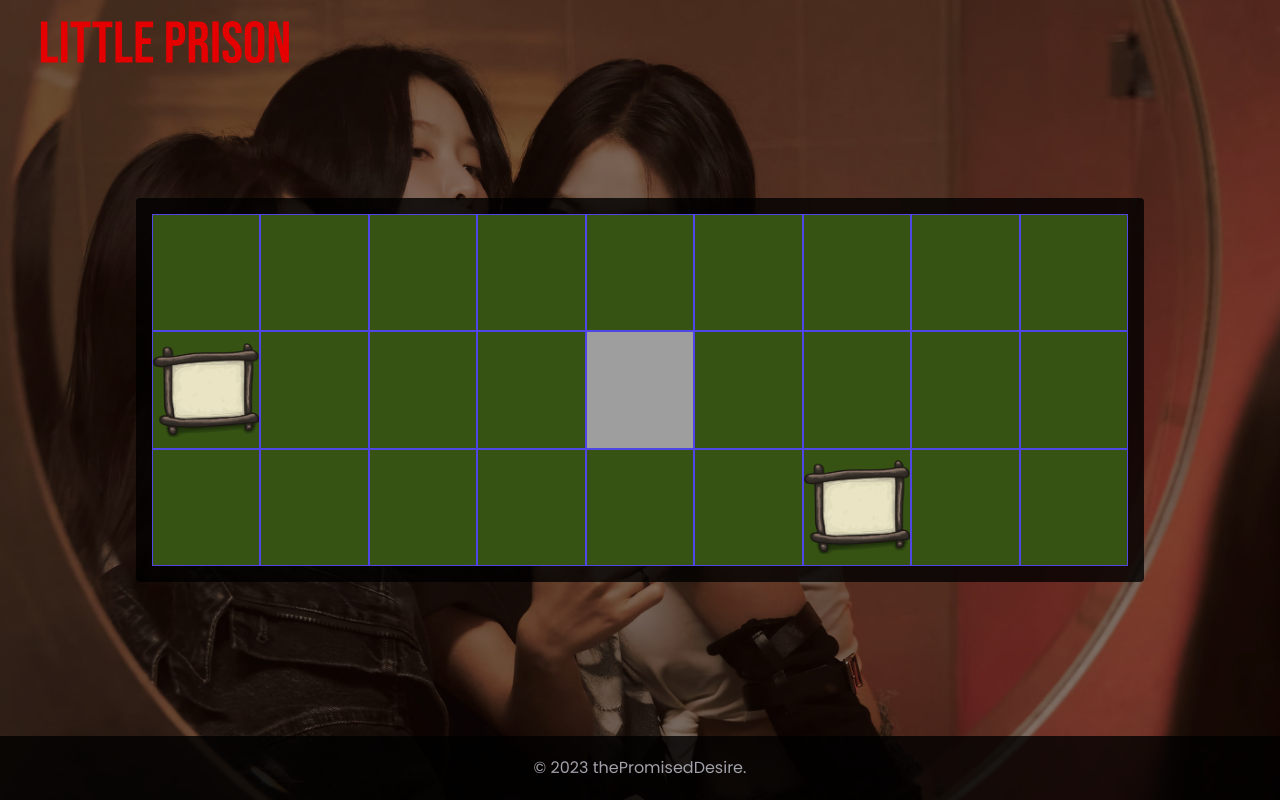
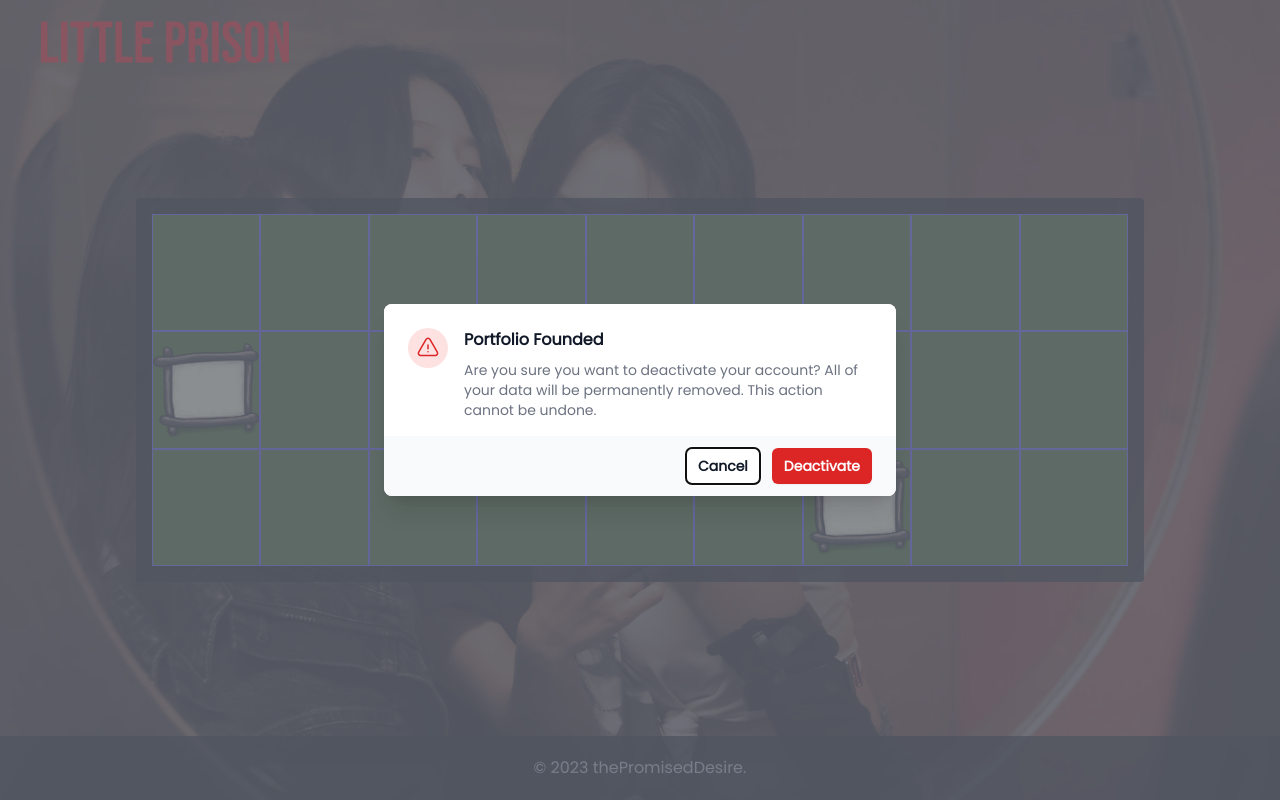
Before and after one commit to daffavcd/MyLittlePrison, a Next.js app: page / in a window 1280 px wide. Built offline with nearby package versions, Linux system fonts and the light colour scheme; grey boxes are pictures that could not be loaded.

Commit message:
portfolio found modal

```diff
--- a/package.json
+++ b/package.json
@@ -9,6 +9,8 @@
     "lint": "next lint"
   },
   "dependencies": {
+    "@headlessui/react": "^1.7.17",
+    "@heroicons/react": "^2.0.18",
     "@types/node": "20.4.9",
     "@types/react": "18.2.20",
     "@types/react-dom": "18.2.7",
--- a/src/app/components/game.tsx
+++ b/src/app/components/game.tsx
@@ -1,9 +1,16 @@
 "use client";
-import { useState, useEffect, useRef } from 'react';
+import { useState, useEffect, useRef, Fragment } from 'react';
 import Image from 'next/image';
 import Character from './parts/character';
+import Modal from './modal';
+import { Dialog, Transition } from '@headlessui/react'
+import { ExclamationTriangleIcon } from '@heroicons/react/24/outline'
 
 export default function Game() {
+
+    const [modalOpen, setModalOpen] = useState(true)
+
+    const cancelButtonRef = useRef(null)
 
     const [isCharacterMoving, setIsCharacterMoving] = useState(false);
 
@@ -17,7 +24,7 @@
             maxColCellDisplayed: 27,
             rowCenter: 5,
             colCenter: 41,
-            portfolioColCell: [13, 37, 52, 79],
+            portfolioColCell: [1, 25, 37, 52, 79],
         }
     );
 
@@ -49,6 +56,8 @@
         // ABORTING MOVEMENT IF THE CHARACTER STILL ON ANIMATION
         if (isCharacterMoving) return;
 
+        isPortfolioAround(event.key);
+
         // CONDITION TO MOVE THE CHARACTER WAS FULFILLED
         const key = event.key;
         if (key === "ArrowUp" && characterPosition.current.rowCell > 1) {
@@ -63,12 +72,12 @@
     }
 
     const moveAnimation = (heading: string) => {
+        // IN THE CASE OF OBJECT IMAGE IS OUTSIDE OF THE RENDERED IMAHE
+        // OBJECT ANIMATION CANNOT ANIMATED
+        // I THINK I SHOULD'VE RENDER ALL OF THE CELL AT ONCE
 
         // ABORT ANIMATION IF THE CHARACTER IS COLLIDING WITH AN OBJECT
         if (isColliding(heading)) return;
-
-        const startingDisplayedCol = mapLayout.current.colCenter - Math.floor(mapLayout.current.maxColCellDisplayed / 2);
-        const endingDisplayedCol = mapLayout.current.colCenter + Math.floor(mapLayout.current.maxColCellDisplayed / 2);
 
         // CHANGE THE STATE TO MOVING
         if (heading == "Up") {
@@ -79,7 +88,13 @@
             }
 
             translation.current = { dx: `0px`, dy: `-${cellHeight.current}px` };
-            translationObject.current = { dx: `0px`, dy: `-${cellHeight.current}px` };
+
+            // DONT ANIMATE OBJECT DOWN IF THE CHARACTER WITHIN TWO ROW FROM THE TOP OR BOTTOM
+            if (characterPosition.current.rowCell <= 2 || characterPosition.current.rowCell == mapLayout.current.maxRowCell) {
+                translationObject.current = { dx: `0px`, dy: `0px` };
+            } else {
+                translationObject.current = { dx: `0px`, dy: `-${cellHeight.current}px` };
+            }
 
         } else if (heading == "Right") {
             translation.current = { dx: `${cellWidth.current}px`, dy: `0px` };
@@ -92,7 +107,13 @@
             }
 
             translation.current = { dx: `0px`, dy: `${cellHeight.current}px` };
-            translationObject.current = { dx: `0px`, dy: `${cellHeight.current}px` };
+
+            // DONT ANIMATE OBJECT UP IF THE CHARACTER WITHIN TWO ROW FROM THE TOP OR BOTTOM
+            if (characterPosition.current.rowCell == 1 || characterPosition.current.rowCell == mapLayout.current.maxRowCell - 1) {
+                translationObject.current = { dx: `0px`, dy: `0px` };
+            } else {
+                translationObject.current = { dx: `0px`, dy: `${cellHeight.current}px` };
+            }
 
         } else if (heading == "Left") {
             translation.current = { dx: `-${cellWidth.current}px`, dy: `0px` };
@@ -141,6 +162,22 @@
             }
         }
         return isColliding;
+    }
+
+    const isPortfolioAround = (event: string) => {
+        const key = event;
+        const characterCoordinate = characterPosition.current.colCell;
+        if (key === "Enter") {
+            if (
+                mapLayout.current.portfolioColCell.includes(characterCoordinate - 1) ||
+                mapLayout.current.portfolioColCell.includes(characterCoordinate + 1) ||
+                mapLayout.current.portfolioColCell.includes(characterCoordinate - mapLayout.current.maxColCellEachRow) ||
+                mapLayout.current.portfolioColCell.includes(characterCoordinate + mapLayout.current.maxColCellEachRow)
+            ) {
+                console.log("around");
+                setModalOpen(true);
+            }
+        }
     }
 
     return (
@@ -208,6 +245,7 @@
                         })}
                 </div>
             </div>
+            <Modal modalOpen={modalOpen} setModalOpen={setModalOpen} cancelButtonRef={cancelButtonRef} />
         </div >
     )
 }
--- /dev/null
+++ b/src/app/components/modal.tsx
@@ -0,0 +1,76 @@
+import { Fragment } from 'react';
+import Image from 'next/image';
+import { Dialog, Transition } from '@headlessui/react'
+import { ExclamationTriangleIcon } from '@heroicons/react/24/outline'
+
+export default function Modal({ modalOpen, setModalOpen, cancelButtonRef }: { modalOpen: boolean, setModalOpen: any, cancelButtonRef: any }) {
+    return (
+        <Transition.Root show={modalOpen} as={Fragment}>
+            <Dialog as="div" className="relative z-50" initialFocus={cancelButtonRef} onClose={setModalOpen}>
+                <Transition.Child
+                    as={Fragment}
+                    enter="ease-out duration-300"
+                    enterFrom="opacity-0"
+                    enterTo="opacity-100"
+                    leave="ease-in duration-200"
+                    leaveFrom="opacity-100"
+                    leaveTo="opacity-0"
+                >
+                    <div className="fixed inset-0 bg-gray-500 bg-opacity-75 transition-opacity" />
+                </Transition.Child>
+
+                <div className="fixed inset-0 z-10 overflow-y-auto">
+                    <div className="flex min-h-full items-end justify-center p-4 text-center sm:items-center sm:p-0">
+                        <Transition.Child
+                            as={Fragment}
+                            enter="ease-out duration-300"
+                            enterFrom="opacity-0 translate-y-4 sm:translate-y-0 sm:scale-95"
+                            enterTo="opacity-100 translate-y-0 sm:scale-100"
+                            leave="ease-in duration-200"
+                            leaveFrom="opacity-100 translate-y-0 sm:scale-100"
+                            leaveTo="opacity-0 translate-y-4 sm:translate-y-0 sm:scale-95"
+                        >
+                            <Dialog.Panel className="relative transform overflow-hidden rounded-lg bg-white text-left shadow-xl transition-all sm:my-8 sm:w-full sm:max-w-lg">
+                                <div className="bg-white px-4 pb-4 pt-5 sm:p-6 sm:pb-4">
+                                    <div className="sm:flex sm:items-start">
+                                        <div className="mx-auto flex h-12 w-12 flex-shrink-0 items-center justify-center rounded-full bg-red-100 sm:mx-0 sm:h-10 sm:w-10">
+                                            <ExclamationTriangleIcon className="h-6 w-6 text-red-600" aria-hidden="true" />
+                                        </div>
+                                        <div className="mt-3 text-center sm:ml-4 sm:mt-0 sm:text-left">
+                                            <Dialog.Title as="h3" className="text-base font-semibold leading-6 text-gray-900">
+                                                Portfolio Founded
+                                            </Dialog.Title>
+                                            <div className="mt-2">
+                                                <p className="text-sm text-gray-500">
+                                                    Are you sure you want to deactivate your account? All of your data will be permanently
+                                                    removed. This action cannot be undone.
+                                                </p>
+                                            </div>
+                                        </div>
+                                    </div>
+                                </div>
+                                <div className="bg-gray-50 px-4 py-3 sm:flex sm:flex-row-reverse sm:px-6">
+                                    <button
+                                        type="button"
+                                        className="inline-flex w-full justify-center rounded-md bg-red-600 px-3 py-2 text-sm font-semibold text-white shadow-sm hover:bg-red-500 sm:ml-3 sm:w-auto"
+                                        onClick={() => setModalOpen(false)}
+                                    >
+                                        Deactivate
+                                    </button>
+                                    <button
+                                        type="button"
+                                        className="mt-3 inline-flex w-full justify-center rounded-md bg-white px-3 py-2 text-sm font-semibold text-gray-900 shadow-sm ring-1 ring-inset ring-gray-300 hover:bg-gray-50 sm:mt-0 sm:w-auto"
+                                        onClick={() => setModalOpen(false)}
+                                        ref={cancelButtonRef}
+                                    >
+                                        Cancel
+                                    </button>
+                                </div>
+                            </Dialog.Panel>
+                        </Transition.Child>
+                    </div>
+                </div>
+            </Dialog>
+        </Transition.Root>
+    )
+}
```
Also changed, not shown: 1 other file (tests, documents, lock files or other folders).
